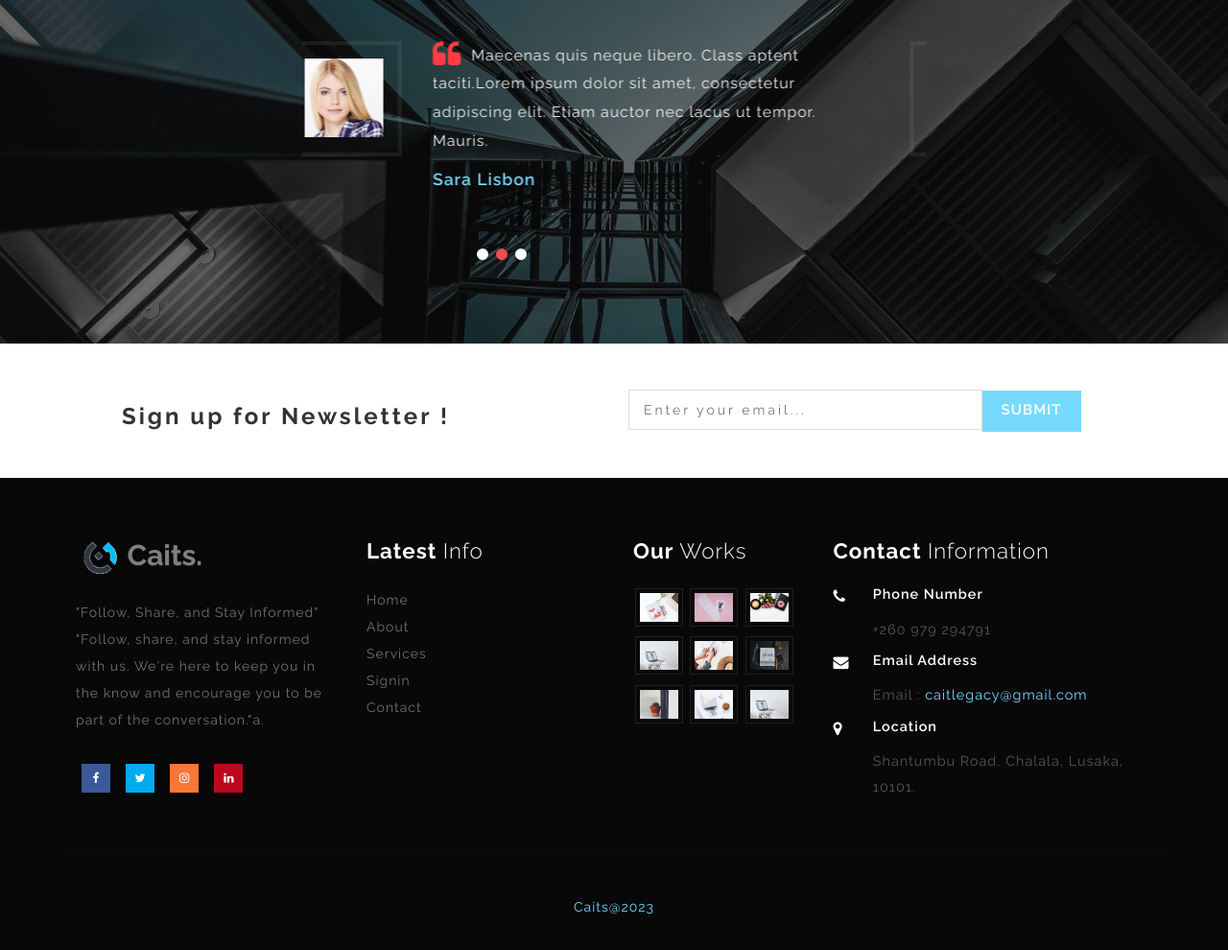
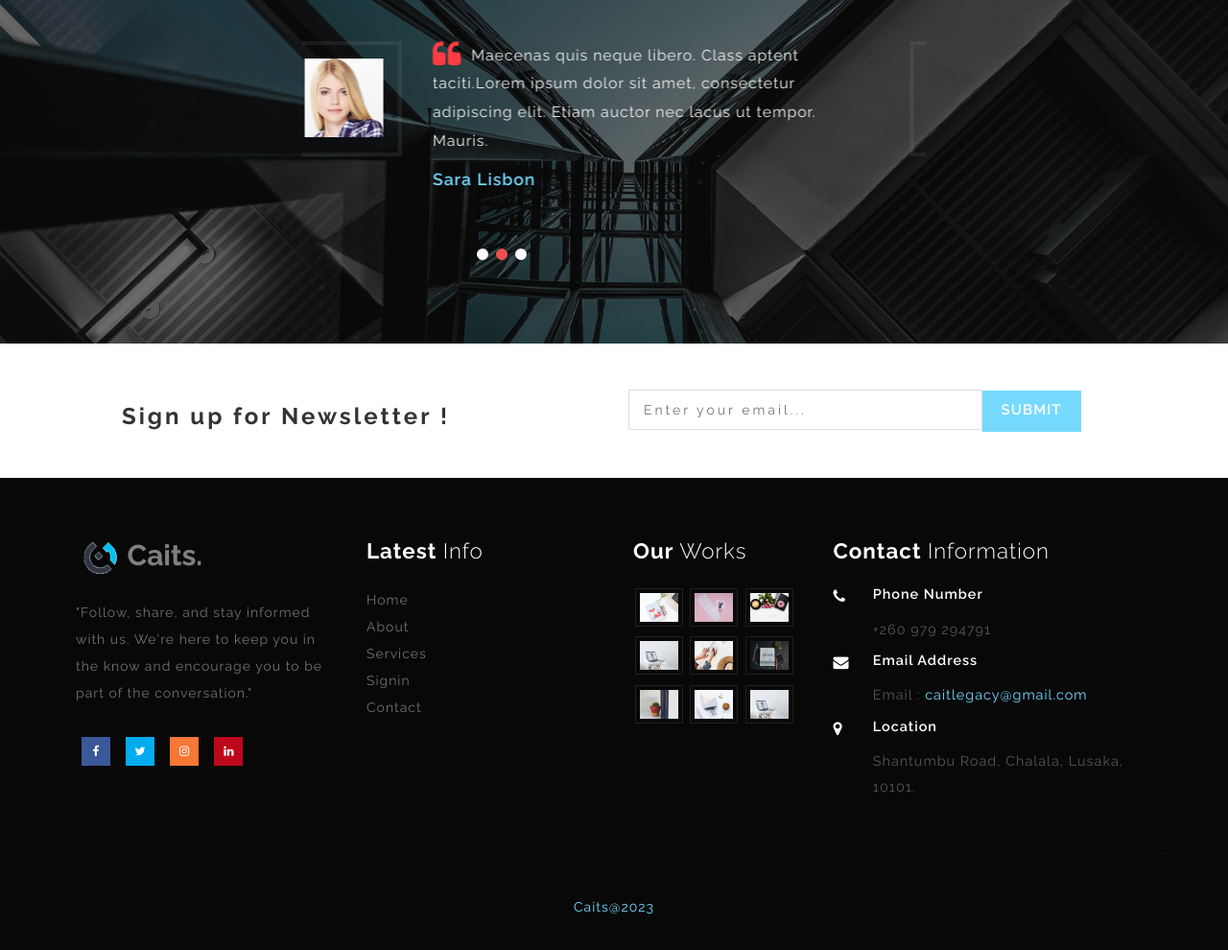
Before and after one commit to csbanda/Caitslegacy, a plain HTML site: page index.html in a window 1280 px wide. Shown: the part 9633-10623 px from the top of the page at 96% size. Drawn offline with nearby package versions, Linux system fonts and the light colour scheme; a script that the page names is missing.

Commit message:
socials update2

```diff
--- a/index.html
+++ b/index.html
@@ -696,9 +696,9 @@ ga('create', 'UA-30027142-1', 'w3layouts.com');
 		<div class="footer_inner_info_w3ls_agileits">
 			<div class="col-md-3 footer-left">
 				<h2><a href="index.html"><img src="./images/Caitslogo.png" height="40px"> Caits.</a></h2>
-				<p>"Follow, Share, and Stay Informed"
+				<p>
 
-					"Follow, share, and stay informed with us. We're here to keep you in the know and encourage you to be part of the conversation."a.</p>
+					"Follow, share, and stay informed with us. We're here to keep you in the know and encourage you to be part of the conversation."</p>
 				<ul class="social-nav model-3d-0 footer-social social two">
 					<li>
 						<a href="#" class="facebook">
```
